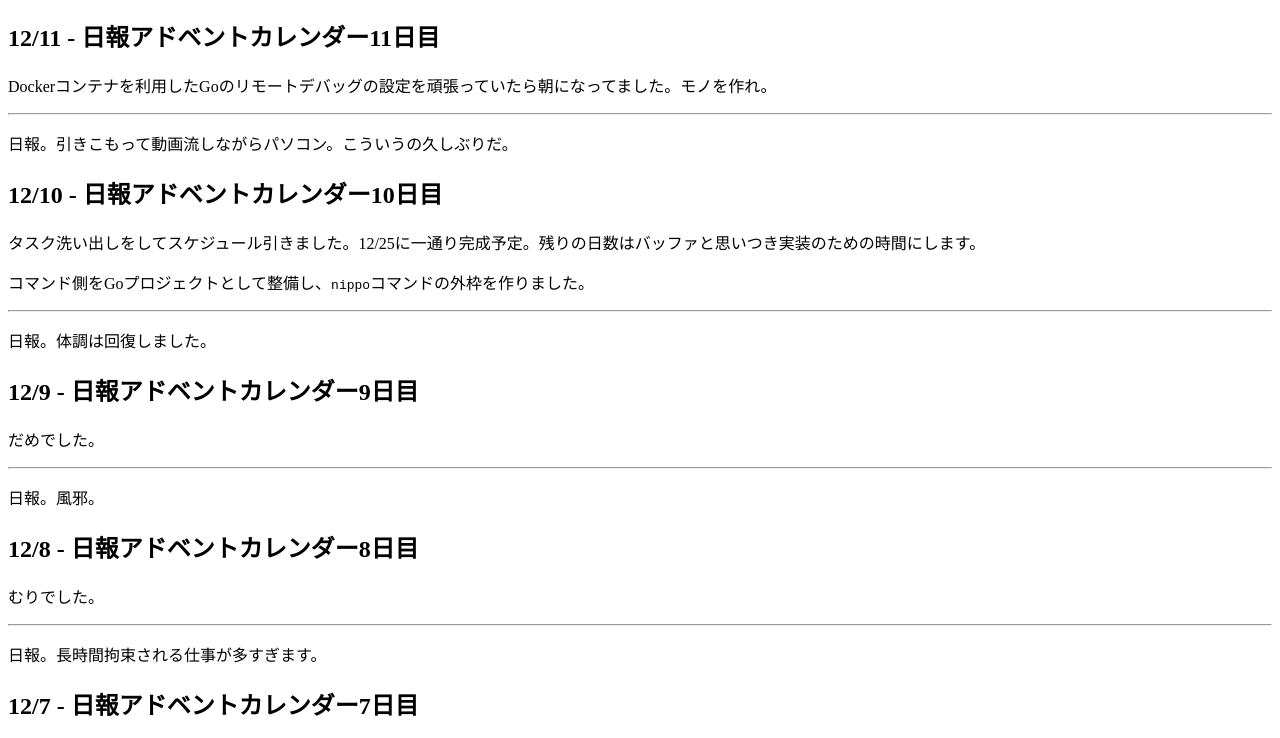
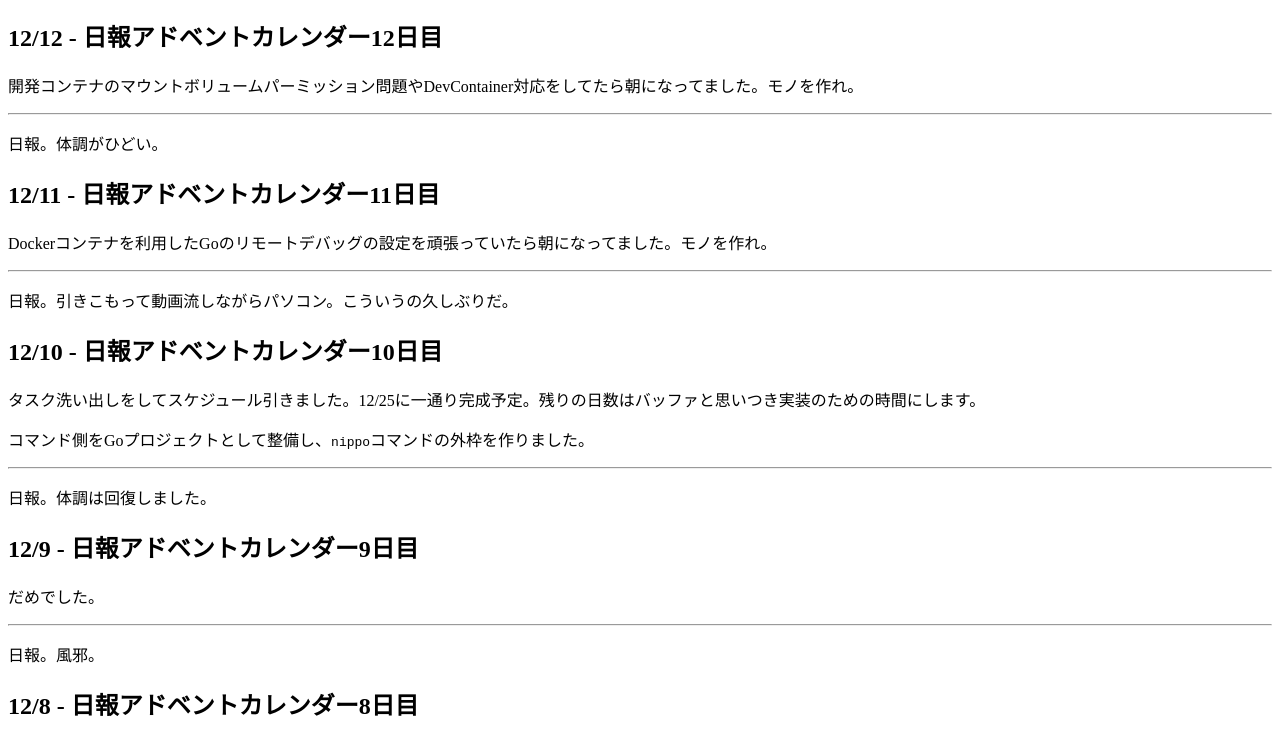
Before and after one commit to c18t/nippo, a plain HTML site: page index.html in a window 1280 px wide. Shown: the part 57-795 px from the top of the page. Drawn offline with Linux system fonts and the light colour scheme.

Commit message:
20231212

```diff
--- a/index.html
+++ b/index.html
@@ -1,4 +1,9 @@
 <h1>日報</h1>
+
+<h2>12/12 - 日報アドベントカレンダー12日目</h2>
+<p>開発コンテナのマウントボリュームパーミッション問題やDevContainer対応をしてたら朝になってました。モノを作れ。</p>
+<hr>
+<p>日報。体調がひどい。</p>
 
 <h2>12/11 - 日報アドベントカレンダー11日目</h2>
 <p>Dockerコンテナを利用したGoのリモートデバッグの設定を頑張っていたら朝になってました。モノを作れ。</p>
```
